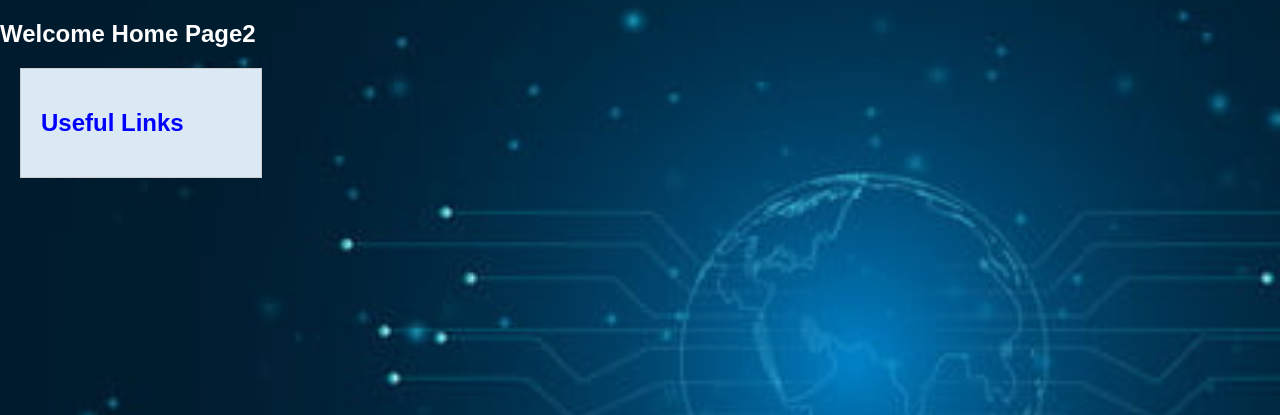
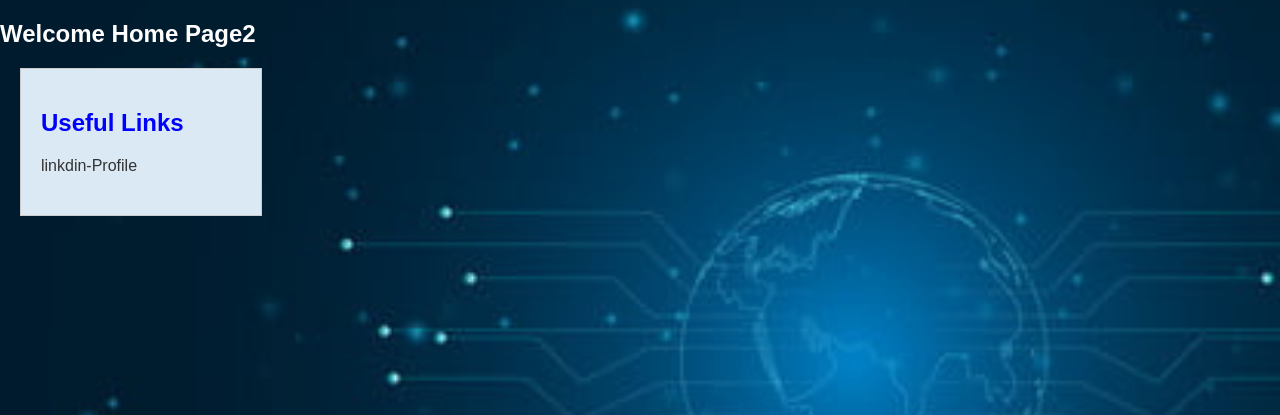
Before and after one commit to satishgore01/gitjenkins, a Flask app: page / in a window 1280 px wide. Shown: the part 41-456 px from the top of the page. Run offline with Flask 2, Linux system fonts and the light colour scheme.

Commit message:
Update index.html

```diff
--- a/templates/index.html
+++ b/templates/index.html
@@ -127,7 +127,7 @@
         <div class="link-box">
         <h2>Useful Links</h2>
         <ul class="link-list">
-
+          <a href="https://www.linkedin.com/in/satish-gore83/">linkdin-Profile</a>
 
         </ul>
 
```
